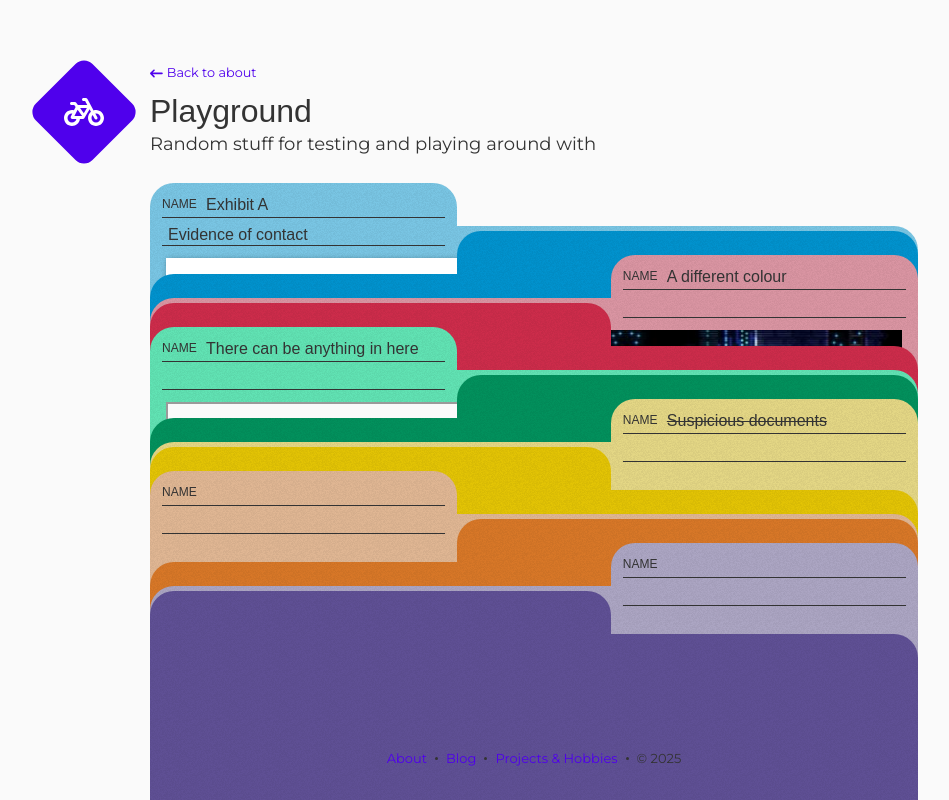
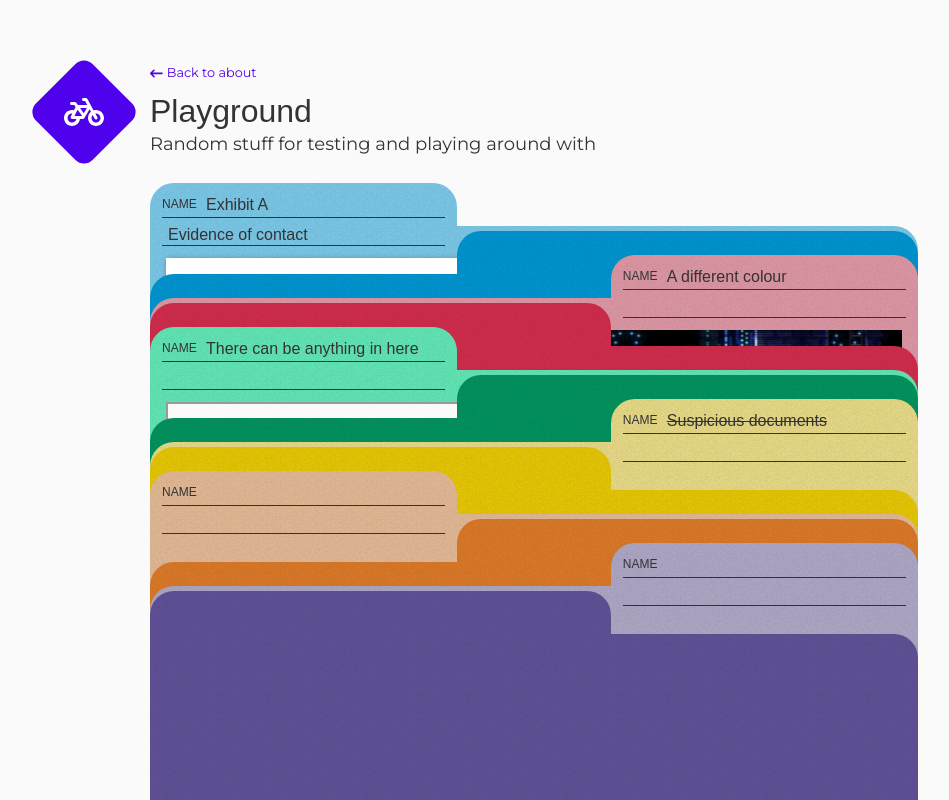
Before and after one commit to im-sticky/im-sticky.github.io, a Next.js app: page /playground in a window 1280 px wide. Shown: the top 800 px of the page, without its empty margins (106-1055 px from the left). Built offline with nearby package versions, Linux system fonts and the light colour scheme; a web font is replaced by a local one.

Commit message:
final touches

```diff
--- a/app/(footer)/playground/index.module.scss
+++ b/app/(footer)/playground/index.module.scss
@@ -6,3 +6,7 @@
 
   gap: 1.5rem;
 }
+
+.tall-container {
+  min-height: 100vh;
+}
--- a/app/(footer)/playground/page.tsx
+++ b/app/(footer)/playground/page.tsx
@@ -11,9 +11,9 @@ import {faArrowLeftLong, faBicycle} from '@fortawesome/free-solid-svg-icons';
 import {Folder} from '@components/Folder';
 import {FileCabinet} from '@components/FileCabinet';
 import {FolderColor, TabLocation} from '@components/Folder/enums';
+import {Polaroid} from '@components/Polaroid';
 import sharedStyles from '@styles/shared.module.scss';
 import styles from './index.module.scss';
-import {Polaroid} from '@components/Polaroid';
 
 export const metadata: Metadata = {
   title: 'Playground',
@@ -45,7 +45,7 @@ export default function Playground() {
         </p>
       </Container>
 
-      <Container>
+      <Container className={styles['tall-container']}>
         <FileCabinet>
           <Folder tabLocation={TabLocation.Left} title="Exhibit A" subTitle="Evidence of contact">
             <Polaroid
--- a/components/FileCabinet/index.module.scss
+++ b/components/FileCabinet/index.module.scss
@@ -6,7 +6,7 @@
   > * {
     position: absolute;
     top: calc(4.5rem * var(--index));
-    transition: all $transition-time-slow * 1.5 $transition-ease-out-cubic;
+    transition: all $transition-time-slow * 1.75 $transition-ease-out-cubic;
 
     &:hover {
       top: calc(4.5rem * var(--index) - 1.5rem);
@@ -14,7 +14,7 @@
 
       ~ * {
         top: calc(4.5rem * var(--index) + 5rem);
-        transform: rotate3d(1, 0, 0, 30deg);
+        transform: rotate3d(1, 0, 0, 35deg);
       }
     }
   }
```
